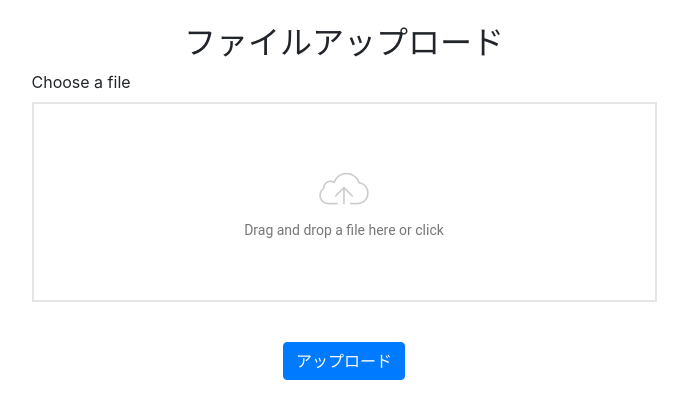
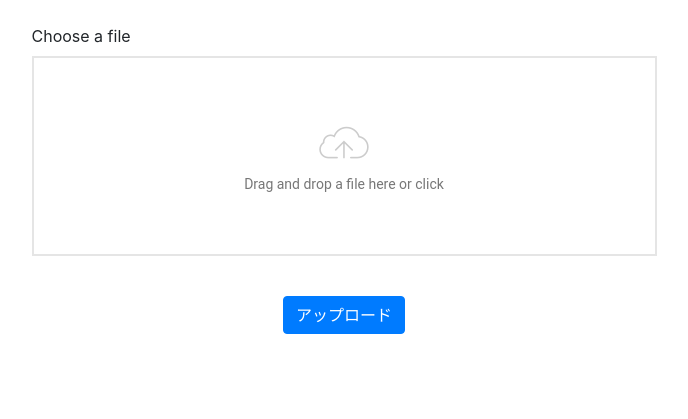
Before and after one commit to mida-hub/django_s3_uploader_simple, a Django app: page / in a window 1280 px wide. Shown: the part 56-475 px from the top of the page, without its empty margins (296-984 px from the left). Run offline with Django 3.2, Linux system fonts and the light colour scheme; some libraries are stand-ins or nearby versions.

Commit message:
fixed template

```diff
--- a/app/templates/web/document.html
+++ b/app/templates/web/document.html
@@ -8,7 +8,6 @@
 
 {% block content %}
   <br>
-  <h2 style="text-align: center;">ファイルアップロード</h2>
   <form action="" method="POST" class="ui form" enctype="multipart/form-data">
     {% csrf_token %}
     <div class="form-group">
```
